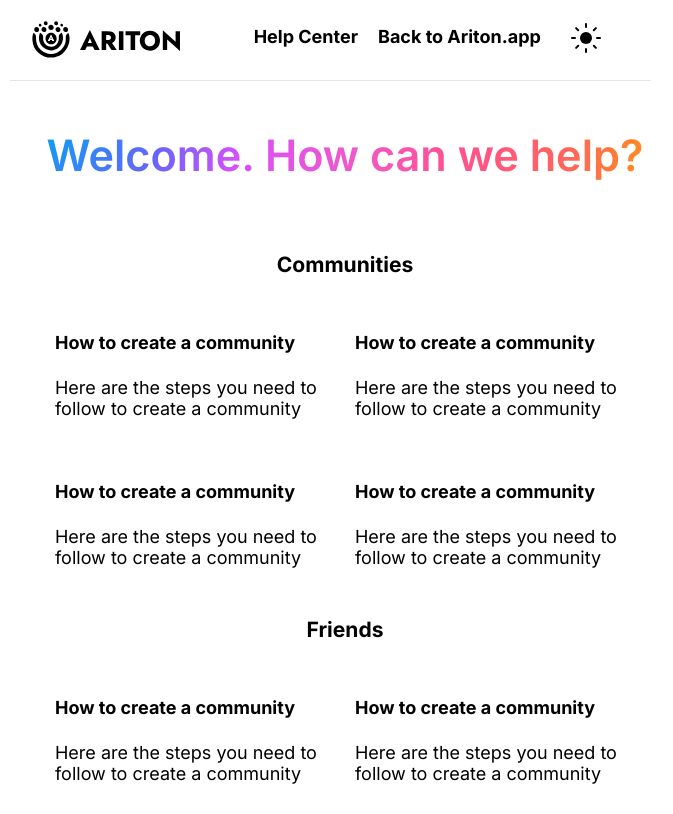
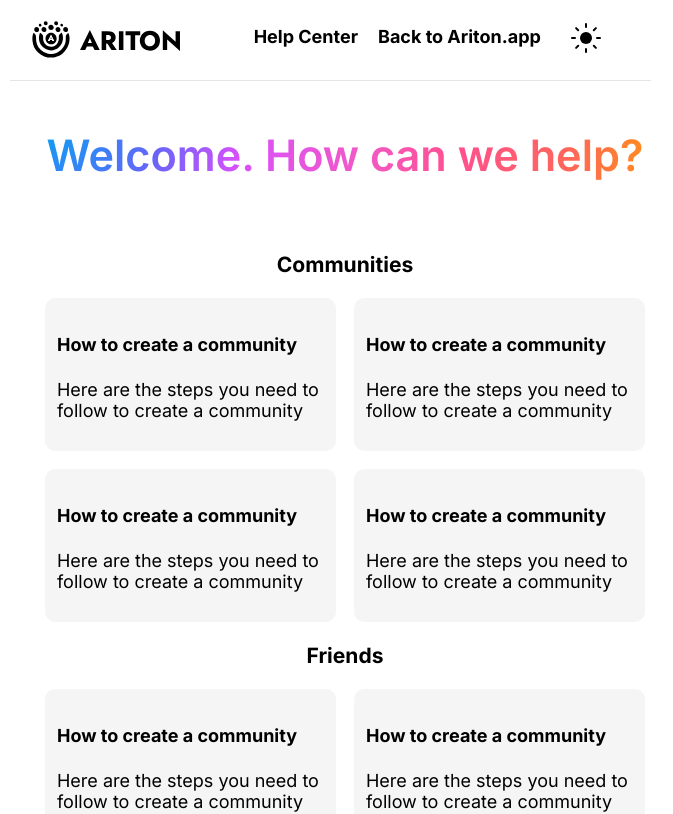
Before and after one commit to block-core/ariton-help, an Angular app: page / in a window 1280 px wide. Shown: the top 814 px of the page, without its empty margins (295-968 px from the left). Built offline with nearby package versions, Linux system fonts and the light colour scheme.

Commit message:
Improve styling for help

```diff
--- a/src/styles.css
+++ b/src/styles.css
@@ -585,10 +585,21 @@ body.light-theme .light-theme-only {
   max-width: 600px;
   display: flex;
   flex-wrap: wrap; /* Allows items to wrap to the next line */
+  gap: 1em;
+  box-sizing: border-box; /* Ensures padding and border are included in the width */
 }
 
 .topic {
-  flex: 1 1 50%; /* Each item will take up 50% of the container's width */
+  flex: 1 1 calc(50% - 0.5em); /* Adjusted to account for the gap */
   box-sizing: border-box; /* Ensures padding and border are included in the width */
   padding: 10px;
+  background-color: var(--section-background-color);
+  border: 2px solid transparent;
+  border-radius: 10px;
 }
+
+.topic:hover {
+  border: 2px solid var(--section-background-color);
+  cursor: pointer;
+  background-color: var(--hover-background-color); /* Change background color on hover */
+}
```
Also changed, not shown: src/app/app.component.html (+0 -35 lines).
